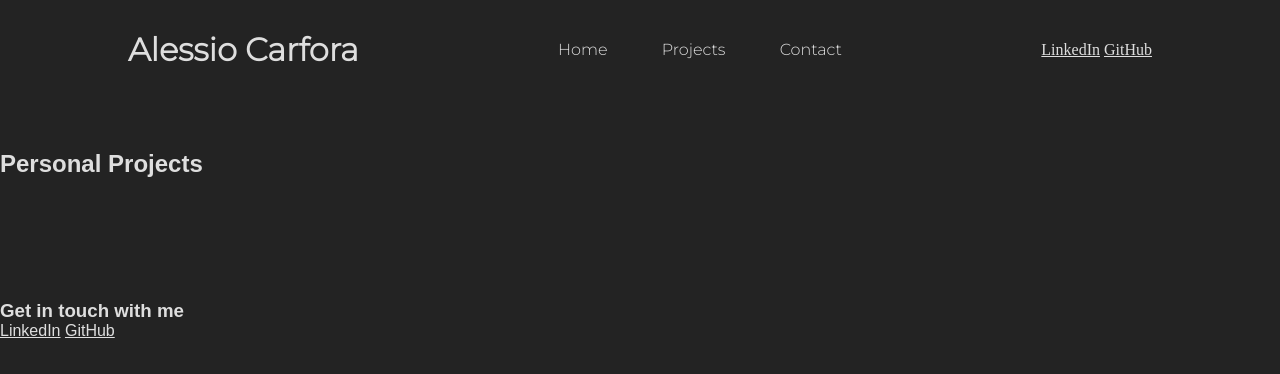
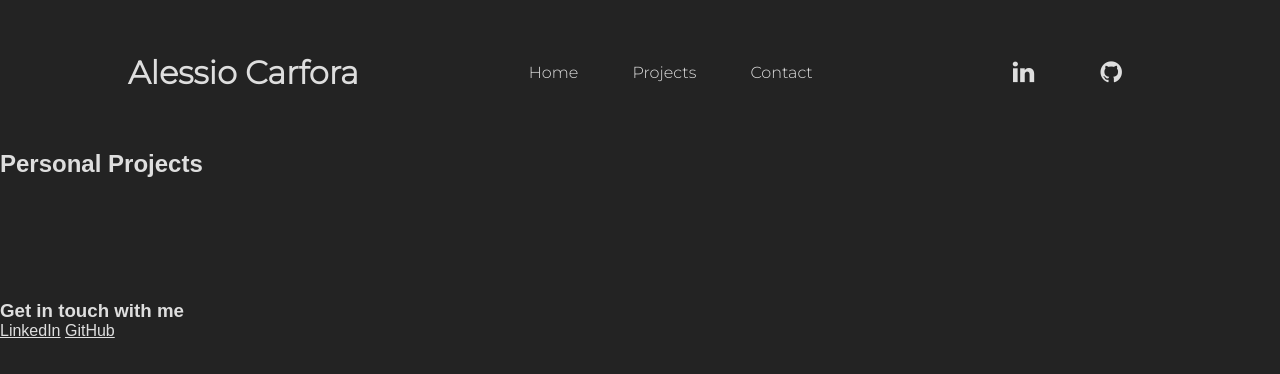
Before and after one commit to ACarfora/alessio-carfora-website, a plain HTML site: page index.html in a window 1280 px wide. Drawn offline with Linux system fonts and the light colour scheme.

Commit message:
added social media links

```diff
--- a/index.html
+++ b/index.html
@@ -7,12 +7,13 @@
   <link rel="preconnect" href="https://fonts.googleapis.com">
 <link rel="preconnect" href="https://fonts.gstatic.com" crossorigin>
 <link href="https://fonts.googleapis.com/css2?family=Montserrat:wght@300&family=Roboto:wght@100;300&family=Ubuntu:wght@500&display=swap" rel="stylesheet">
+<link rel="stylesheet" href="https://cdnjs.cloudflare.com/ajax/libs/font-awesome/4.7.0/css/font-awesome.min.css">
 
 <body>
   <title>Personal Portfolio Page</title>
 <!--NAVIGATION BAR-->
   <header>
-    <div class="name"><h1>Alessio Carfora</h1></div>
+    <div class="name"><a href="#home" class="logo-name"><h1>Alessio Carfora</h1></a></div>
 
     <nav id="navbar">
       <ul class="nav-links">
@@ -23,10 +24,8 @@
     </nav>
 
     <div class="social-links">
-      <!--LinkedIn Profile-->
-      <a id="profile-link" target="_blank" href="https://www.linkedin.com/in/alessio-carfora-05a927158/">LinkedIn</a>
-      <!--GitHub Profile-->
-      <a id="profile-link" target="_blank" href="https://github.com/ACarfora">GitHub</a>
+      <a class ="fa fa-linkedin" id="profile-link" target="_blank" href="https://www.linkedin.com/in/alessio-carfora-05a927158/"></a>
+      <a class="fa fa-github" id="profile-link" target="_blank" href="https://github.com/ACarfora"></a>
     </div>
   </header>
 <!--END OF NAVIGATION BAR-->
--- a/webpage.css
+++ b/webpage.css
@@ -25,11 +25,10 @@ header {
   font-weight: 300;
   font-size: 16px;
   color: var(--white);
-  text-decoration: none;
 }
 
-h1:hover {
-  cursor: default;
+.logo-name {
+  text-decoration: none;
 }
 
 #navbar {
@@ -58,6 +57,20 @@ h1:hover {
 
 a:link, a:active, a:visited {
   color: var(--white);
+}
+
+.social-links {
+  font-size: 25px;
+}
+
+.fa {
+  padding: 30px;
+  text-decoration: none;
+}
+
+.fa:hover {
+  color: var(--aquamarine);
+  transition: all 0.3s ease 0s;
 }
 
 /* END OF NAVIGATION BAR */
```
